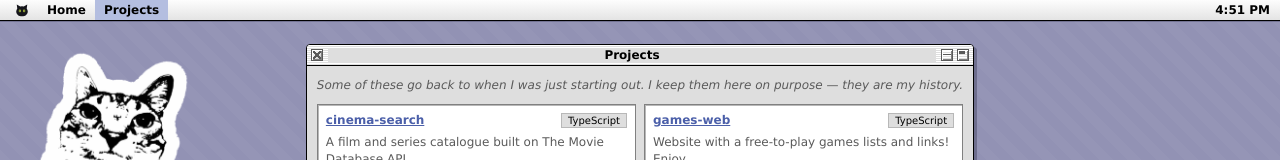
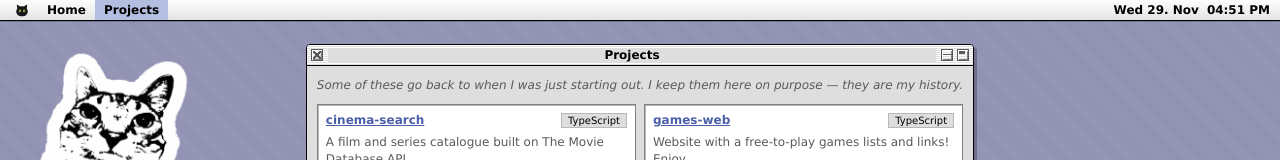
Before and after one commit to kchaumeow/about-me, a Next.js app: page /projects in a window 1280 px wide. Shown: the top 160 px of the page. Built offline with nearby package versions, Linux system fonts and the light colour scheme.

Commit message:
✨ feat(menubar): show the date beside the clock
Matches the macOS menu bar format, e.g. `Mon 31. Aug 09:02`. Weekday and
month come from the visitor's locale. The date is hidden below 530px, where
there is no room for it next to the menu titles.

```diff
--- a/src/app/components/MenuBar.tsx
+++ b/src/app/components/MenuBar.tsx
@@ -25,25 +25,32 @@ function PantherMark() {
 }
 
 function useClock() {
-  const [time, setTime] = useState("");
+  const [clock, setClock] = useState({ date: "", time: "" });
+
   useEffect(() => {
-    const tick = () =>
-      setTime(
-        new Date().toLocaleTimeString([], {
-          hour: "numeric",
+    const tick = () => {
+      const now = new Date();
+      const weekday = now.toLocaleDateString(undefined, { weekday: "short" });
+      const month = now.toLocaleDateString(undefined, { month: "short" });
+      setClock({
+        date: `${weekday} ${now.getDate()}. ${month}`,
+        time: now.toLocaleTimeString(undefined, {
+          hour: "2-digit",
           minute: "2-digit",
-        })
-      );
+        }),
+      });
+    };
     tick();
     const id = setInterval(tick, 10000);
     return () => clearInterval(id);
   }, []);
-  return time;
+
+  return clock;
 }
 
 export default function MenuBar() {
   const [open, setOpen] = useState(false);
-  const time = useClock();
+  const clock = useClock();
   const { windows, closedIds, open: openWindow, cleanUp } = useDesktop();
   const pathname = usePathname();
   // one entry for the page you are not on, so nothing is listed twice
@@ -115,9 +122,10 @@ export default function MenuBar() {
           <span>Projects</span>
         </CustomLink>
         <div className="menu-spacer" />
-        {/* filled in after mount: the time is client-only data */}
+        {/* filled in after mount: the clock is client-only data */}
         <div className="menu-clock" suppressHydrationWarning>
-          {time}
+          <span className="menu-date">{clock.date}</span>
+          {clock.time}
         </div>
       </div>
     </>
--- a/src/app/globals.css
+++ b/src/app/globals.css
@@ -277,9 +277,11 @@ h2 {
 .menu-clock {
   display: flex;
   align-items: center;
+  gap: 8px;
   padding: 0 10px;
   font-size: 12px;
   font-weight: bold;
+  white-space: nowrap;
 }
 
 /* ---------- apple menu dropdown ---------- */
@@ -775,6 +777,10 @@ h2 {
   .menu-clock {
     padding: 0 6px;
   }
+  /* no room for the date beside the menu titles on a phone */
+  .menu-date {
+    display: none;
+  }
   .contacts {
     grid-template-columns: 1fr auto;
   }
```
